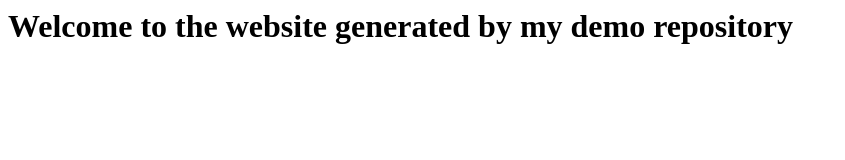
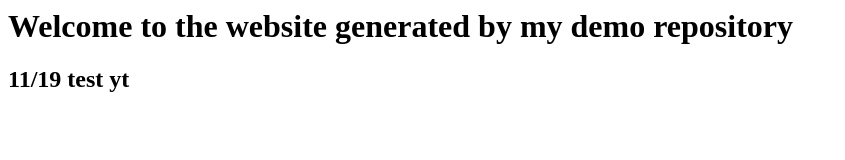
Before and after one commit to Drop-out-now/demo-repository, a website: page index.html in a window 1280 px wide. Shown: the whole page, without its empty margins (0-845 px from the left). Drawn offline with Linux system fonts and the light colour scheme.

Commit message:
テスト用コミット

```diff
--- a/index.html
+++ b/index.html
@@ -1 +1,2 @@
 <h1>Welcome to the website generated by my demo repository</h1>
+<h2>11/19 test yt</h2>
```
